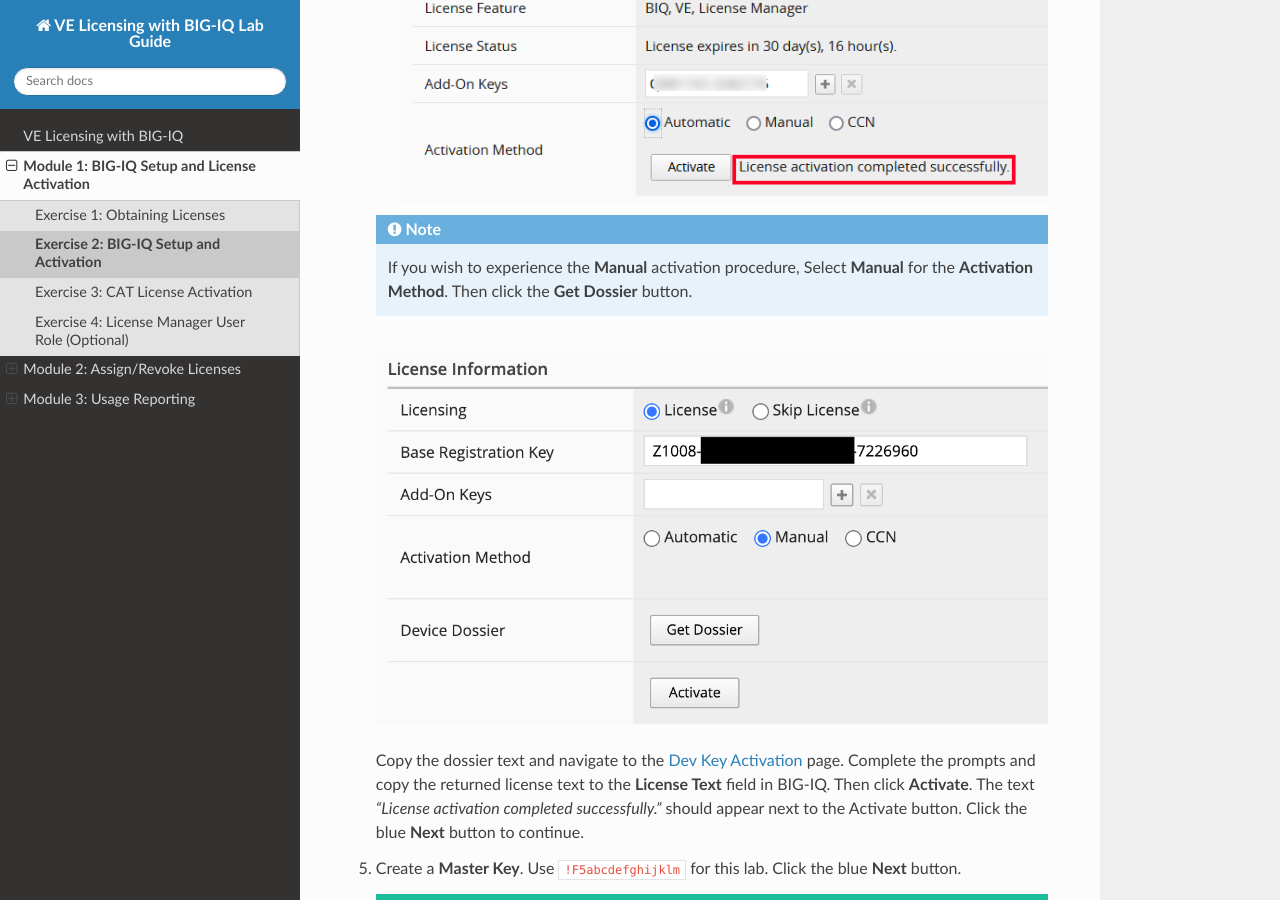
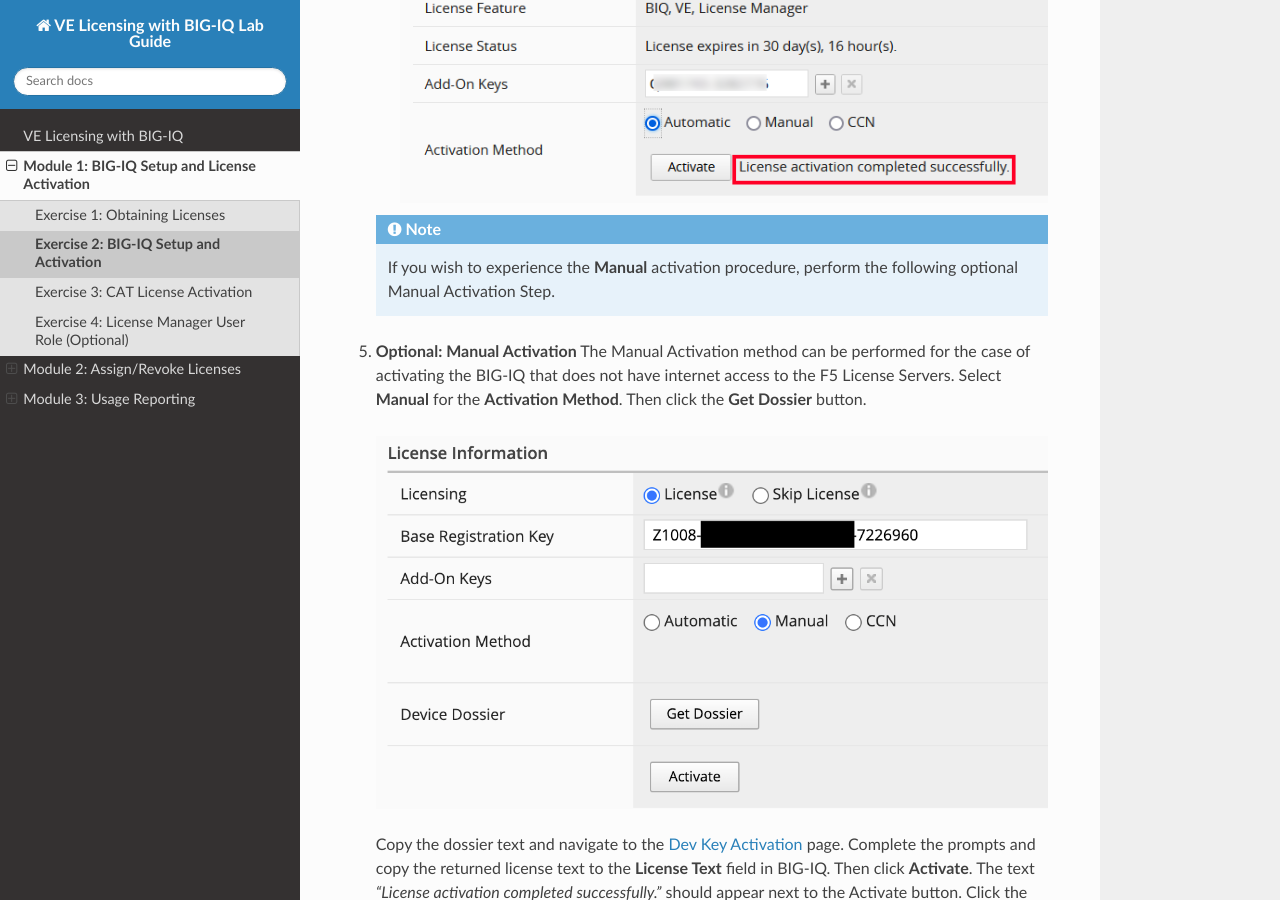
Before and after one commit to marcopaulo42/BIG-IQ-licensing-lab-guide, a Sphinx documentation site: the page built from docs/licensing/bigiq.rst, in a window 1280 px wide and 900 px high, scrolled down 1246 px. Built offline with Sphinx 7.4.7 and the Read the Docs theme 2.0.0, drawn with Linux system fonts in a browser that asks for light colours.

Commit message:
Update bigiq.rst

```diff
--- a/docs/licensing/bigiq.rst
+++ b/docs/licensing/bigiq.rst
@@ -33,8 +33,10 @@
 
 
    .. note::
-      If you wish to experience the **Manual** activation procedure, Select **Manual** for the **Activation Method**. Then click the
-      **Get Dossier** button.
+      If you wish to experience the **Manual** activation procedure, perform the following optional Manual Activation Step.
+
+#. **Optional: Manual Activation** The Manual Activation method can be performed for the case of activating the BIG-IQ that does not have internet access to the F5 License      Servers.
+   Select **Manual** for the **Activation Method**. Then click the **Get Dossier** button.
 
    .. image:: ../images/lm-license-activation.png
 
```
